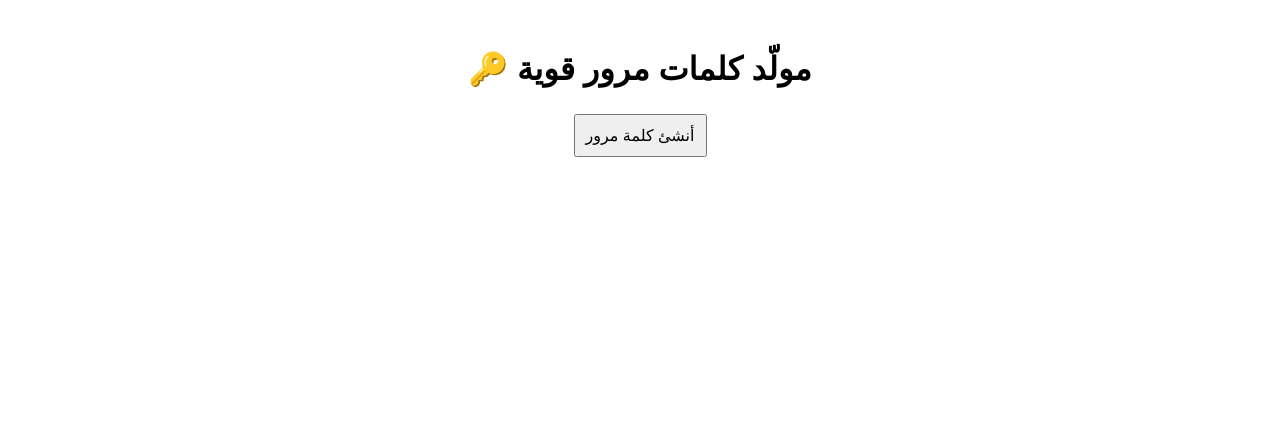
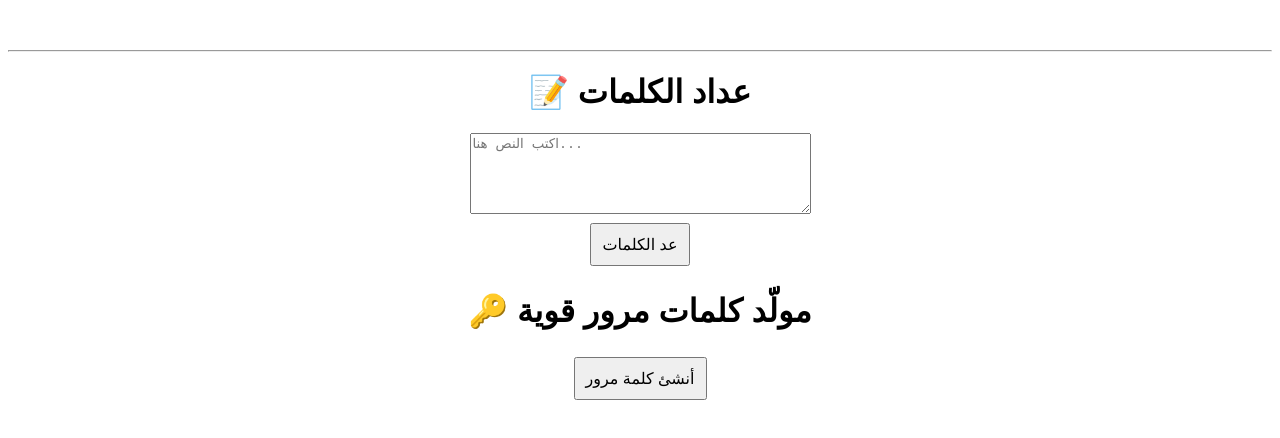
Before and after one commit to rachid5577/my-website, a plain HTML site: page index.html in a window 1280 px wide. Drawn offline with Linux system fonts and the light colour scheme.

Commit message:
Update index.html

```diff
--- a/index.html
+++ b/index.html
@@ -9,7 +9,21 @@
     #password { margin-top: 20px; font-size: 18px; font-weight: bold; }
   </style>
 </head>
-<body>
+<hr>
+  <h1>📝 عداد الكلمات</h1>
+  <textarea id="textInput" rows="5" cols="40" placeholder="اكتب النص هنا..."></textarea><br>
+  <button onclick="countWords()">عد الكلمات</button>
+  <div id="result"></div>
+
+  <script>
+    function countWords() {
+      let text = document.getElementById("textInput").value.trim();
+      let words = text === "" ? 0 : text.split(/\s+/).length;
+      let chars = text.length;
+      document.getElementById("result").innerText =
+        "عدد الكلمات: " + words + " | عدد الحروف: " + chars;
+    }
+  </script><body>
   <h1>🔑 مولّد كلمات مرور قوية</h1>
   <button onclick="generatePassword()">أنشئ كلمة مرور</button>
   <div id="password"></div>
```
